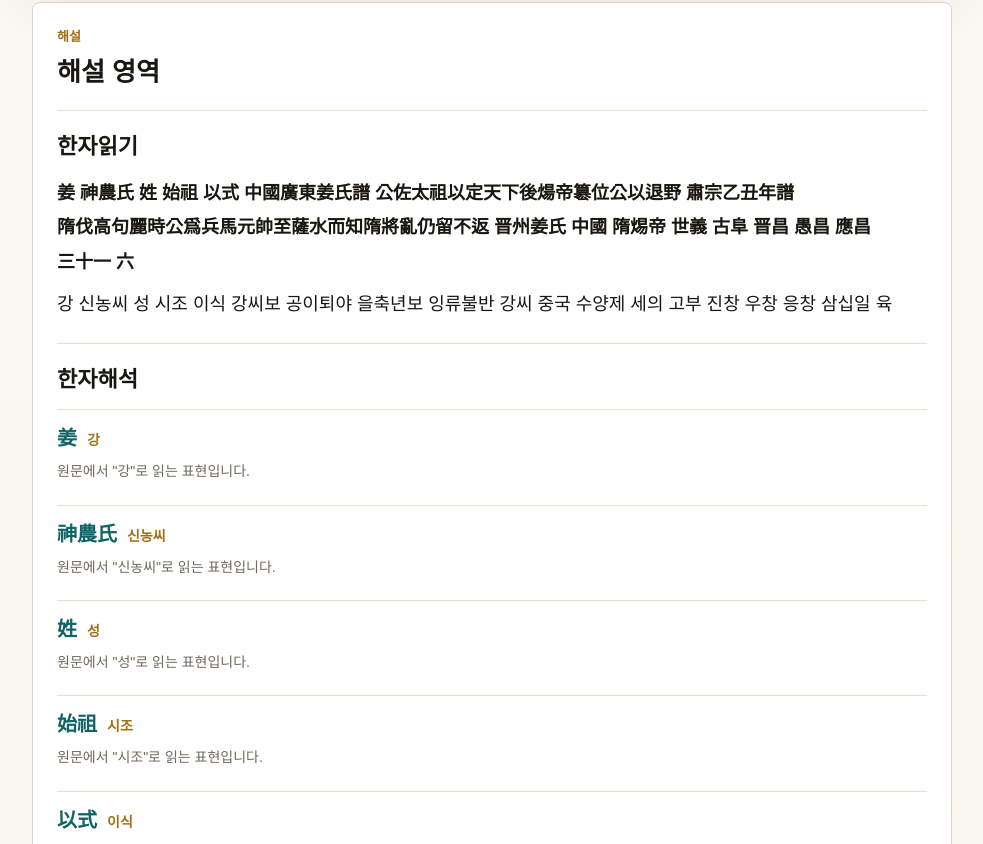
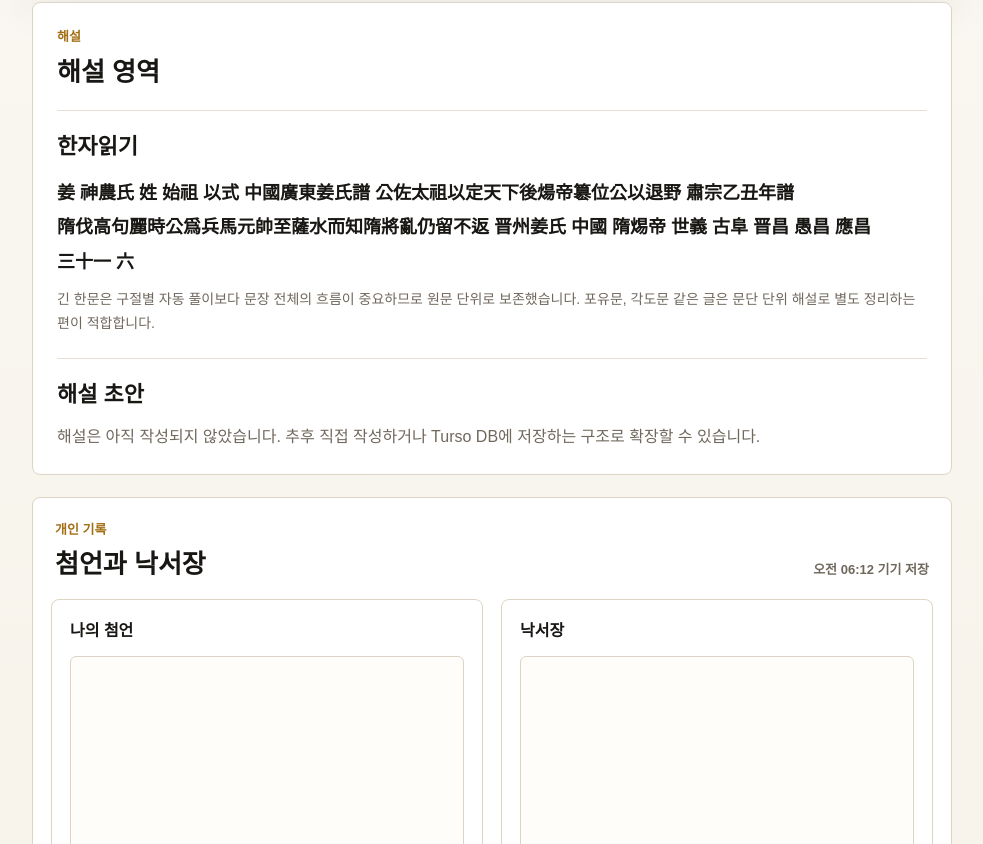
Before and after one commit to lsk7209/daeson-wiki, a Next.js app: page /verses/haengrok-1-1 in a window 1280 px wide. Shown: the part 716-1560 px from the top of the page, without its empty margins (148-1131 px from the left). Built offline with nearby package versions, Linux system fonts and the light colour scheme.

Commit message:
Improve hanja commentary layout

```diff
--- a/app/globals.css
+++ b/app/globals.css
@@ -601,6 +601,13 @@ li p {
   font-weight: 700;
 }
 
+.hanja-long-note {
+  margin-bottom: 0;
+  color: var(--muted);
+  font-size: 14px;
+  line-height: 1.75;
+}
+
 .hanja-heading {
   display: flex;
   align-items: end;
@@ -618,6 +625,12 @@ li p {
   display: grid;
   gap: 10px;
   margin: 0;
+}
+
+.hanja-list-title {
+  color: var(--text);
+  font-size: 17px;
+  font-weight: 800;
 }
 
 .hanja-list div {
--- a/app/verses/[id]/page.tsx
+++ b/app/verses/[id]/page.tsx
@@ -1,7 +1,11 @@
 import Link from "next/link";
 import { notFound } from "next/navigation";
 import NotePad from "@/app/verses/[id]/note-pad";
-import { getHanjaAnnotations, hasHanja } from "@/lib/hanja";
+import {
+  getHanjaAnnotations,
+  hasHanja,
+  shouldUseLongHanjaMode,
+} from "@/lib/hanja";
 import { getSourceLinksForVerse } from "@/lib/source-links";
 import type { VerseSourceLink } from "@/lib/source-types";
 import {
@@ -54,6 +58,10 @@ export default async function VersePage({ params }: VersePageProps) {
   const hanjaReadingText = hanjaAnnotations
     .map((annotation) => annotation.reading)
     .join(" ");
+  const isLongHanjaPassage = shouldUseLongHanjaMode(hanjaAnnotations);
+  const hanjaExplanations = isLongHanjaPassage
+    ? []
+    : hanjaAnnotations.filter(hasUsefulHanjaMeaning);
 
   return (
     <div className="page-shell verse-layout">
@@ -81,19 +89,25 @@ export default async function VersePage({ params }: VersePageProps) {
         </header>
 
         {hanjaAnnotations.length > 0 ? (
-          <>
           <section className="hanja-section">
             <h3>한자읽기</h3>
             <div className="hanja-reading-pair">
               <p className="hanja-original-text">{hanjaOriginalText}</p>
+              {isLongHanjaPassage ? (
+                <p className="hanja-long-note">
+                  긴 한문은 구절별 자동 풀이보다 문장 전체의 흐름이 중요하므로
+                  원문 단위로 보존했습니다. 포유문, 각도문 같은 글은 문단 단위
+                  해설로 별도 정리하는 편이 적합합니다.
+                </p>
+              ) : (
                 <p className="hanja-reading-text">{hanjaReadingText}</p>
+              )}
             </div>
-            </section>
 
-            <section className="hanja-section">
-              <h3>한자해석</h3>
+            {hanjaExplanations.length > 0 ? (
               <dl className="hanja-list">
-                {hanjaAnnotations.map((annotation) => (
+                <dt className="hanja-list-title">한자해석</dt>
+                {hanjaExplanations.map((annotation) => (
                   <div key={annotation.id}>
                     <dt>
                       <span>{annotation.hanja}</span>
@@ -103,8 +117,8 @@ export default async function VersePage({ params }: VersePageProps) {
                   </div>
                 ))}
               </dl>
+            ) : null}
           </section>
-          </>
         ) : null}
 
         <section className="commentary-draft">
@@ -173,3 +187,12 @@ function getRelationLabel(relationType: VerseSourceLink["relationType"]) {
 
   return "관련 인용";
 }
+
+function hasUsefulHanjaMeaning(annotation: {
+  meaning: string;
+}) {
+  return !(
+    annotation.meaning.startsWith("원문에서 ") ||
+    annotation.meaning.includes("표현 단위 검수")
+  );
+}
--- a/lib/hanja.ts
+++ b/lib/hanja.ts
@@ -135,6 +135,14 @@ const knownHanjaTerms: Record<
     meaning: string;
   }
 > = {
+  丁酉: {
+    reading: "정유",
+    meaning: "정유년을 나타내는 간지입니다.",
+  },
+  儒佛仙陰陽讖緯: {
+    reading: "유불선음양참위",
+    meaning: "유교, 불교, 선도, 음양, 참위 관련 학문과 사상을 아우르는 표현입니다.",
+  },
   步拾金剛景: {
     reading: "보습금강경",
     meaning: "금강산의 경치를 걸음마다 주워 담는다",
@@ -248,6 +256,21 @@ export function getHanjaAnnotations(text: string): HanjaAnnotation[] {
   }
 
   return Array.from(annotations.values());
+}
+
+export function shouldUseLongHanjaMode(
+  annotations: Array<Pick<HanjaAnnotation, "hanja">>,
+) {
+  const totalHanjaLength = annotations.reduce(
+    (sum, annotation) => sum + annotation.hanja.length,
+    0,
+  );
+  const longestTermLength = annotations.reduce(
+    (max, annotation) => Math.max(max, annotation.hanja.length),
+    0,
+  );
+
+  return totalHanjaLength >= 80 || longestTermLength >= 48;
 }
 
 function buildAnnotation(hanja: string, reading: string): HanjaAnnotation {
```
Also changed, not shown: scripts/verify-hanja.mjs (+33 -4 lines). Lines whose indentation alone changed are shown as unchanged.
